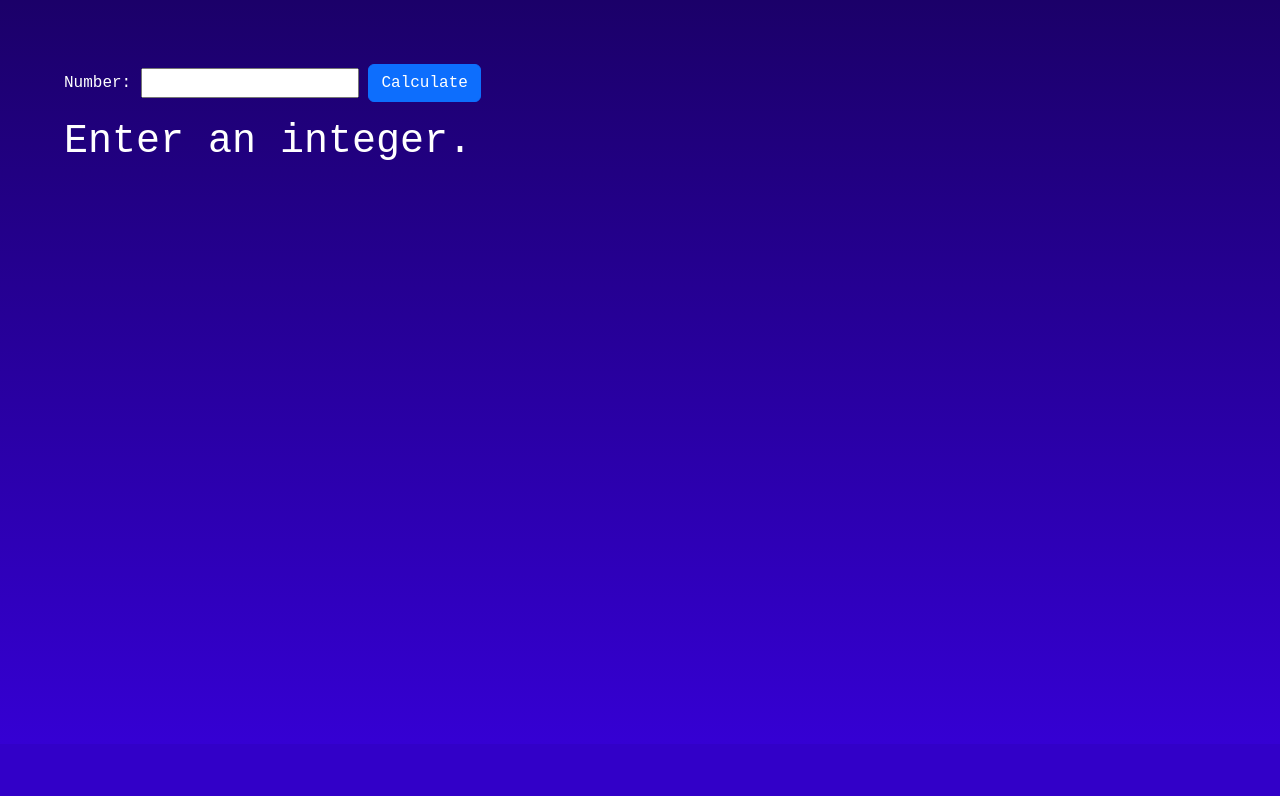
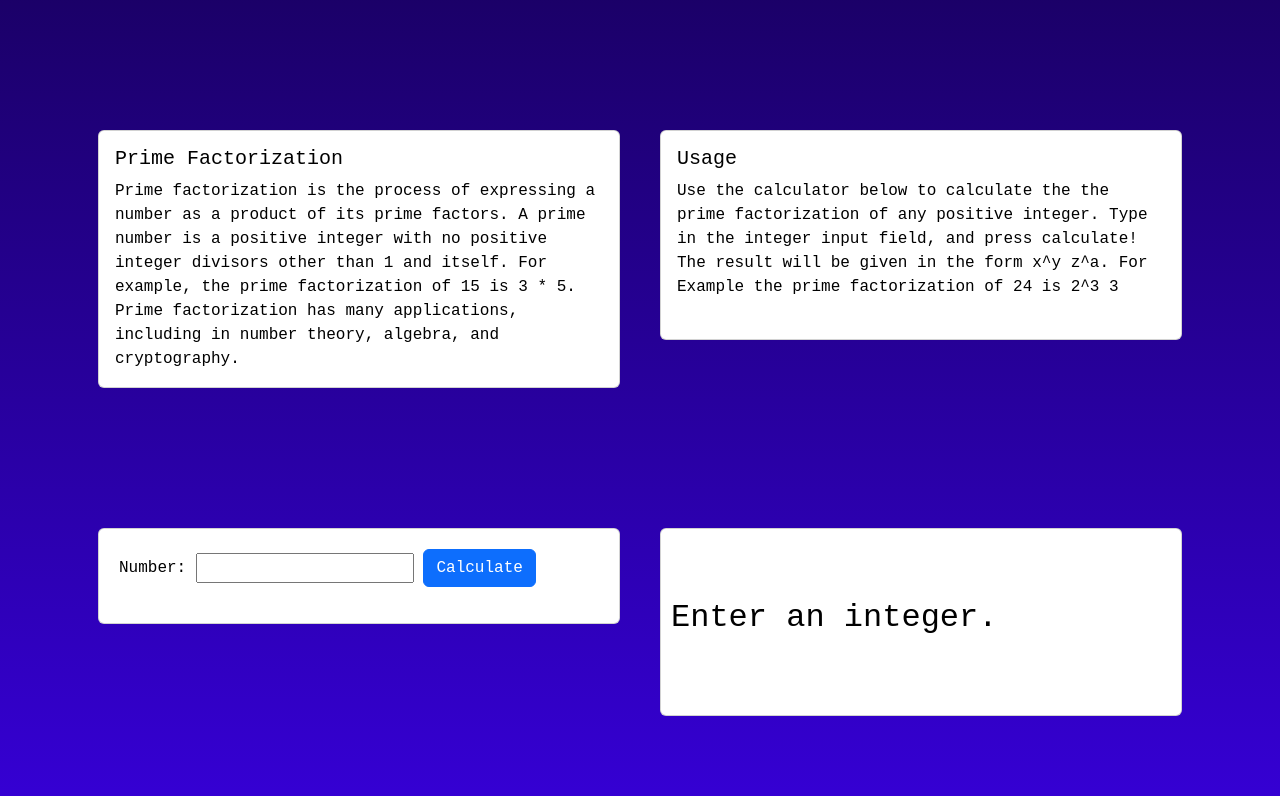
Before and after one commit to onionleon/mathproject, a Django app: page /prime-factorization/ in a window 1280 px wide. Shown: the part 56-852 px from the top of the page. Before the commit the page ends 637 px from the top, so only its background shows below. Run offline with Django 4.2, Linux system fonts and the light colour scheme; some libraries are stand-ins or nearby versions.

Commit message:
Work in progress on the ldet.html file.

```diff
--- a/resumeproject/main/templates/main/gcd.html
+++ b/resumeproject/main/templates/main/gcd.html
@@ -14,7 +14,7 @@ Greatest Common Divisor
         <div class="card w-70">
             <div class="card-body" style="color:black;">
               <h5 class="card-title">Greatest Common Divisor</h5>
-              <p class="card-text">The greatest common divisor (also known as the greatest common factor) is the largest positive integer that divides two or more numbers without a remainder. It is used to determine the highest number that is a factor of both numbers.</p>
+              <p class="card-text">The greatest common divisor is the largest positive integer that divides two or more numbers without a remainder. It is used to determine the highest number that is a factor of both numbers.</p>
             </div>
         </div>
 
@@ -26,7 +26,7 @@ Greatest Common Divisor
         <div class="card w-70">
             <div class="card-body" style="color: black;">
               <h5 class="card-title">Usage</h5>
-              <p class="card-text">Use the calculator below to calculate the gcd of any two positive integers. Type in the first integer in the first input field, the second integer in the second input field, and finally press calculate!</p>
+              <p class="card-text">Use the calculator below to calculate the gcd of any two positive integers. Type in the first integer in the first input field, the second integer in the second input field, and press calculate!</p>
             </div>
         </div>
 
--- a/resumeproject/main/templates/main/ldet.html
+++ b/resumeproject/main/templates/main/ldet.html
@@ -8,7 +8,7 @@ LDET
 <form method="post" action="/ldet/">
     {% csrf_token %}
     {{form}}
-    <button type="submit", name="calculate">Calculate</button>
+    <button type="submit", name="calculate", class="btn btn-primary">Calculate</button>
 </form>
 
 <h1>{{answer}}</h1>
--- a/resumeproject/main/templates/main/prime_fac.html
+++ b/resumeproject/main/templates/main/prime_fac.html
@@ -5,11 +5,63 @@ Prime Factorization
 {% endblock %}
 
 {% block content %}
-<form method="post" action="/prime-factorization/">
-    {% csrf_token %}
-    {{form}}
-    <button type="submit", name="calculate" class="btn btn-primary">Calculate</button>
-</form>
+<div class="container">
+    <div class="row g-2">
+      <div class="col-6", style="padding-top: 50px;">
+        <div class="p-3">
 
-<h1>{{answer}}</h1>
+          <div class="card w-70">
+              <div class="card-body" style="color:black;">
+                <h5 class="card-title">Prime Factorization</h5>
+                <p class="card-text">
+
+                    Prime factorization is the process of expressing a number as a product of its prime factors. A prime number is a positive integer with no positive integer divisors other than 1 and itself. For example, the prime factorization of 15 is 3 * 5. Prime factorization has many applications, including in number theory, algebra, and cryptography.
+
+                </p>
+              </div>
+          </div>
+
+        </div>
+      </div>
+      <div class="col-6", style="padding-top: 50px;">
+        <div class="p-3">
+
+          <div class="card w-70">
+              <div class="card-body" style="color: black; padding-bottom: 40px;">
+                <h5 class="card-title">Usage</h5>
+                <p class="card-text">Use the calculator below to calculate the the prime factorization of any positive integer. Type in the integer input field, and press calculate! The result will be given in the form x^y z^a. For Example the prime factorization of 24 is 2^3 3</p>
+              </div>
+          </div>
+
+        </div>
+      </div>
+      <div class="col-6", style="padding-top: 100px;">
+        <div class="p-3">
+
+          <div class="card w-70" style="color: black;">
+            <div style="padding-top: 20px; padding-bottom: 20px; padding-left: 20px;">
+                <form method="post" action="/prime-factorization/">
+                    {% csrf_token %}
+                    {{form}}
+                    <button type="submit", name="calculate" class="btn btn-primary">Calculate</button>
+                </form>
+            </div>
+          </div>
+
+        </div>
+      </div>
+      <div class="col-6", style="padding-top: 100px;">
+        <div class="p-3">
+
+          <div class="card w-70" style="color: black; padding-bottom: 70px;">
+            <div style="padding-top: 70px; padding-left: 10px;">
+              <h2>{{answer}}</h2>
+            </div>
+          </div>
+
+        </div>
+      </div>
+    </div>
+  </div>
+
 {% endblock %}
```
Also changed, not shown: resumeproject/db.sqlite3.
